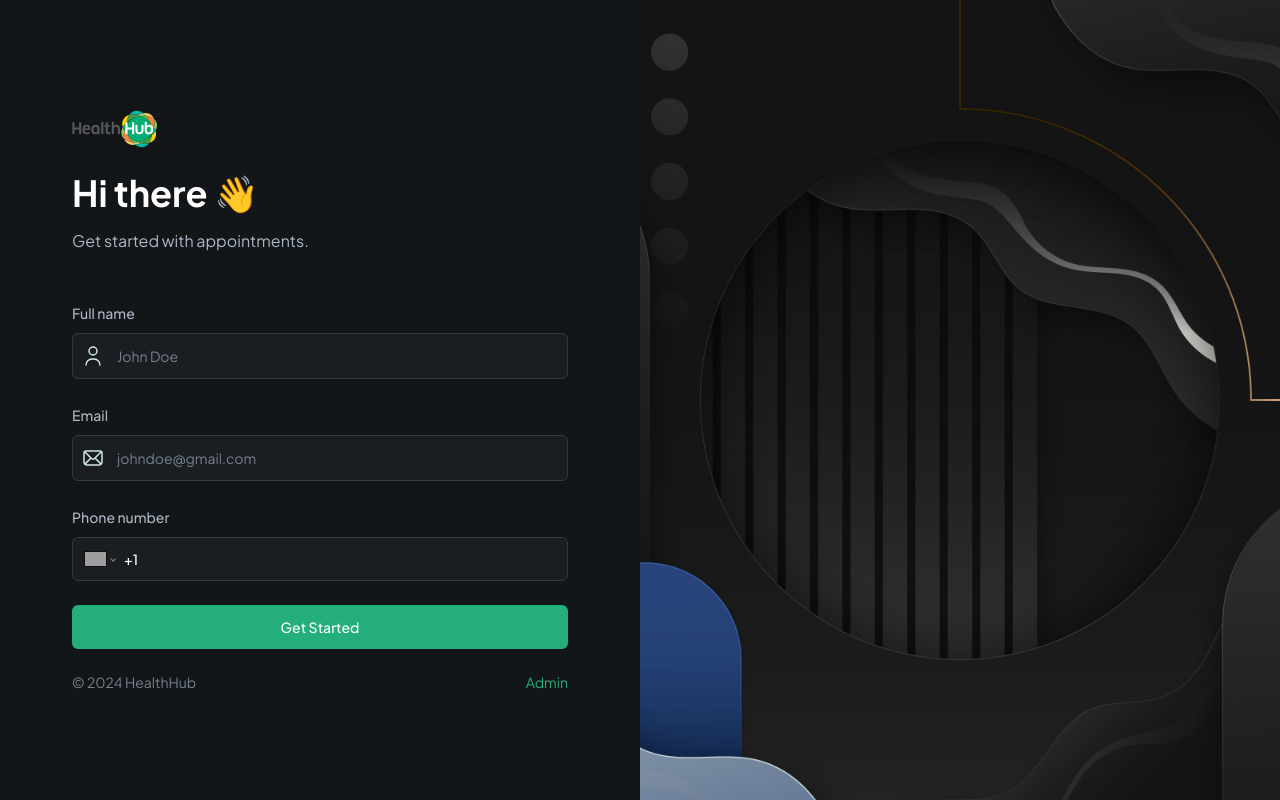
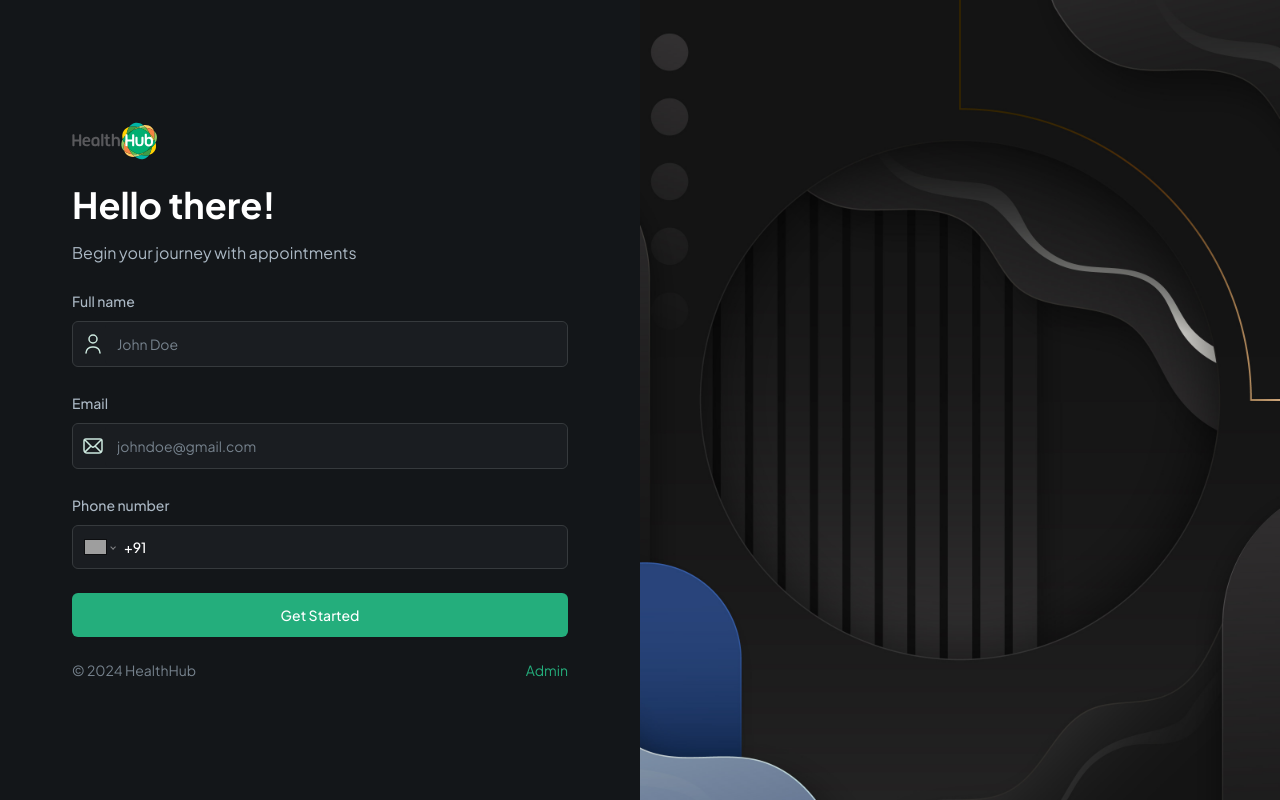
Before and after one commit to Ashikam263/HealthHub, a Next.js app: page / in a window 1280 px wide. Built offline with nearby package versions, Linux system fonts and the light colour scheme; no server answers; grey boxes are pictures that could not be loaded.

Commit message:
logo new full

```diff
--- a/app/patients/[userId]/new-appointment/success/page.tsx
+++ b/app/patients/[userId]/new-appointment/success/page.tsx
@@ -22,7 +22,7 @@ const RequestSuccess = async ({
       <div className="success-img">
         <Link href="/">
           <Image
-            src="/assets/icons/logo-full.svg"
+            src="/assets/icons/logo-full-new.svg"
             height={1000}
             width={1000}
             alt="logo"
@@ -73,7 +73,7 @@ const RequestSuccess = async ({
           </Link>
         </Button>
 
-        <p className="copyright">© 2024 CarePluse</p>
+        <p className="copyright">© 2024 HealthHub</p>
       </div>
     </div>
   );
--- a/components/CustomFormField.tsx
+++ b/components/CustomFormField.tsx
@@ -80,7 +80,7 @@ const RenderInput = ({ field, props }: { field: any; props: CustomProps }) => {
       return (
         <FormControl>
           <PhoneInput
-            defaultCountry="US"
+            defaultCountry="IN"
             placeholder={props.placeholder}
             international
             withCountryCallingCode
--- a/components/forms/PatientForm.tsx
+++ b/components/forms/PatientForm.tsx
@@ -52,9 +52,9 @@ export const PatientForm = () => {
   return (
     <Form {...form}>
       <form onSubmit={form.handleSubmit(onSubmit)} className="flex-1 space-y-6">
-        <section className="mb-12 space-y-4">
-          <h1 className="header">Hi there 👋</h1>
-          <p className="text-dark-700">Get started with appointments.</p>
+        <section className="mb-6 space-y-4">
+          <h1 className="header">Hello there!</h1>
+          <p className="text-dark-700">Begin your journey with appointments</p>
         </section>
 
         <CustomFormField
--- a/lib/actions/appointment.actions.ts
+++ b/lib/actions/appointment.actions.ts
@@ -134,7 +134,7 @@ export const updateAppointment = async ({
 
     if (!updatedAppointment) throw Error;
 
-    const smsMessage = `Greetings from CarePulse. ${type === "schedule" ? `Your appointment is confirmed for ${formatDateTime(appointment.schedule!).dateTime} with Dr. ${appointment.primaryPhysician}` : `We regret to inform that your appointment for ${formatDateTime(appointment.schedule!).dateTime} is cancelled. Reason:  ${appointment.cancellationReason}`}.`;
+    const smsMessage = `Greetings from HealthHub. ${type === "schedule" ? `Your appointment is confirmed for ${formatDateTime(appointment.schedule!).dateTime} with Dr. ${appointment.primaryPhysician}` : `We regret to inform that your appointment for ${formatDateTime(appointment.schedule!).dateTime} is cancelled. Reason:  ${appointment.cancellationReason}`}.`;
     await sendSMSNotification(userId, smsMessage);
 
     revalidatePath("/admin");
```
